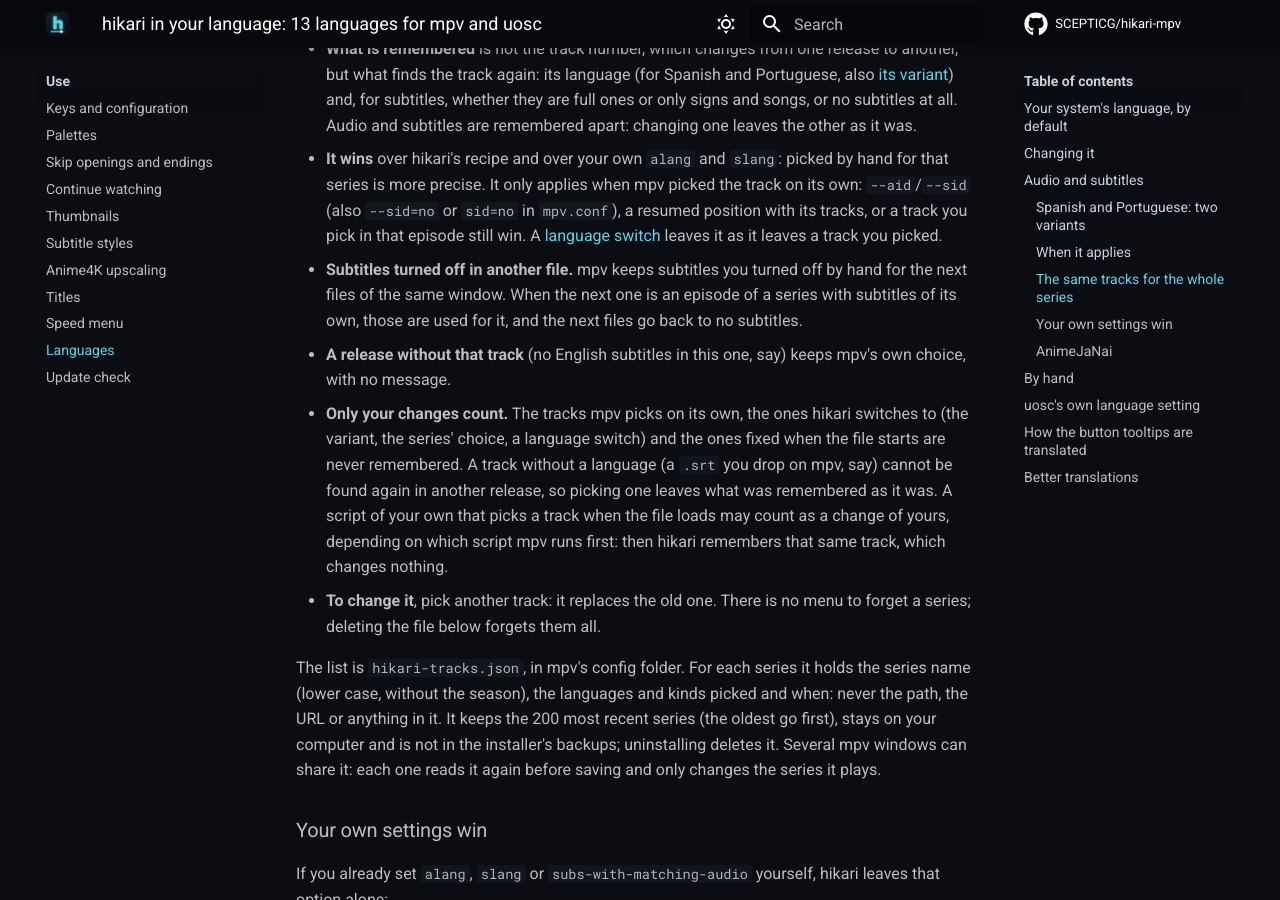
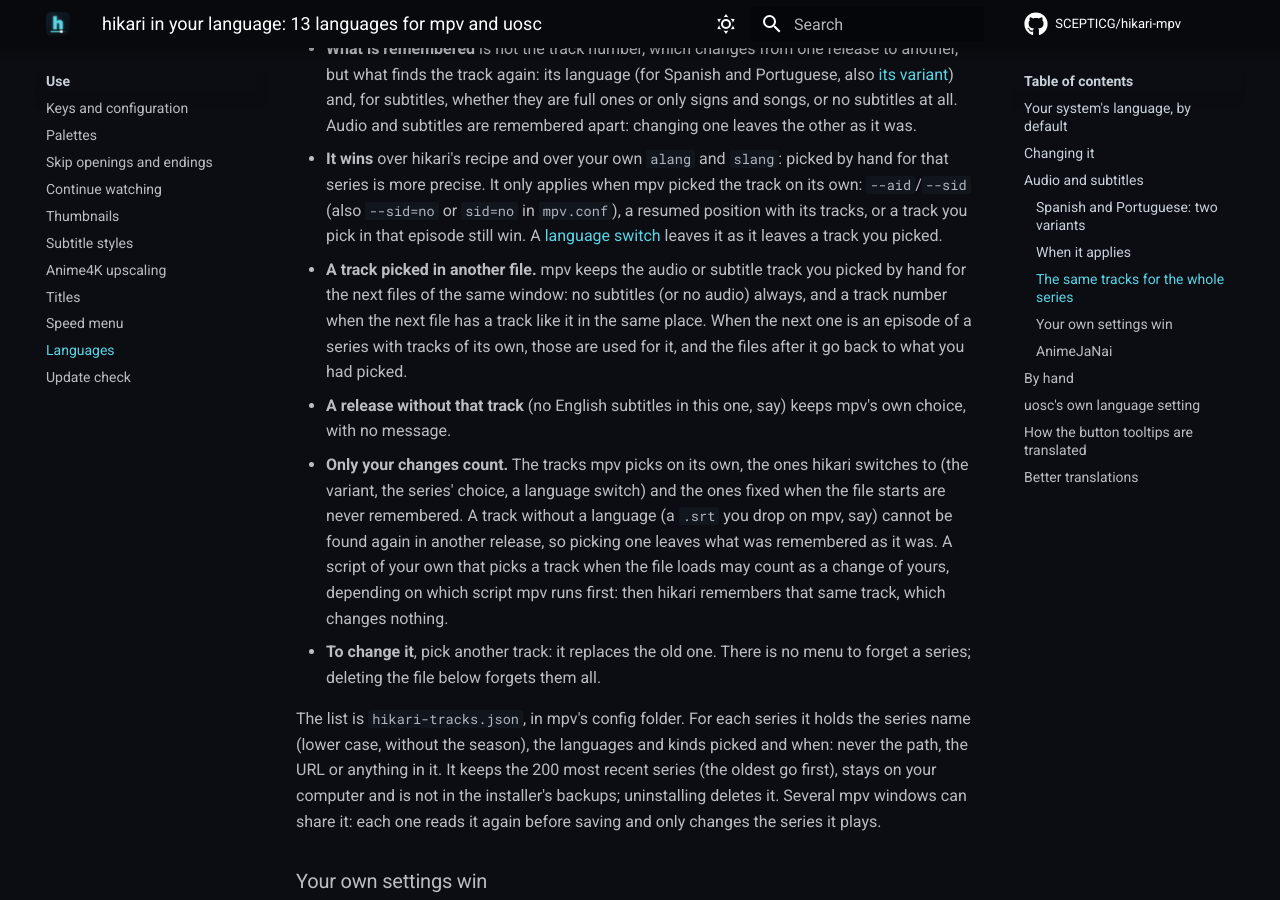
Before and after one commit to SCEPTICG/hikari-mpv, an MkDocs documentation site: the page built from docs/features/language.md, in a window 1280 px wide and 900 px high, scrolled down 5534 px. Built offline with MkDocs 1.6.1 and Material for MkDocs 9.7.7, drawn with Linux system fonts in a browser that asks for light colours; comment, search, counter and statistics services are not loaded.

Commit message:
Review fixes: any track picked by hand in another file and kept by mpv gives way to the series' tracks, not only a no

```diff
--- a/docs/features/language.md
+++ b/docs/features/language.md
@@ -117,7 +117,7 @@ When you change the audio or the subtitles yourself (uosc's menu, a key) while a
 - **The series** comes from the file name, read as for the [titles](titles.md): `[SubsPlease] Sousou no Frieren - 05 (1080p).mkv` and `Sousou.no.Frieren.S02E03.1080p.WEB-DL.mkv` are the same series. Streams such as Seanime's count too, by the name in their `filename` parameter. A film, an OVA or a name without a plain episode number has no series, and nothing is remembered for it.
 - **What is remembered** is not the track number, which changes from one release to another, but what finds the track again: its language (for Spanish and Portuguese, also [its variant](#spanish-and-portuguese-two-variants)) and, for subtitles, whether they are full ones or only signs and songs, or no subtitles at all. Audio and subtitles are remembered apart: changing one leaves the other as it was.
 - **It wins** over hikari's recipe and over your own `alang` and `slang`: picked by hand for that series is more precise. It only applies when mpv picked the track on its own: `--aid`/`--sid` (also `--sid=no` or `sid=no` in `mpv.conf`), a resumed position with its tracks, or a track you pick in that episode still win. A [language switch](#when-it-applies) leaves it as it leaves a track you picked.
-- **Subtitles turned off in another file.** mpv keeps subtitles you turned off by hand for the next files of the same window. When the next one is an episode of a series with subtitles of its own, those are used for it, and the next files go back to no subtitles.
+- **A track picked in another file.** mpv keeps the audio or subtitle track you picked by hand for the next files of the same window: no subtitles (or no audio) always, and a track number when the next file has a track like it in the same place. When the next one is an episode of a series with tracks of its own, those are used for it, and the files after it go back to what you had picked.
 - **A release without that track** (no English subtitles in this one, say) keeps mpv's own choice, with no message.
 - **Only your changes count.** The tracks mpv picks on its own, the ones hikari switches to (the variant, the series' choice, a language switch) and the ones fixed when the file starts are never remembered. A track without a language (a `.srt` you drop on mpv, say) cannot be found again in another release, so picking one leaves what was remembered as it was. A script of your own that picks a track when the file loads may count as a change of yours, depending on which script mpv runs first: then hikari remembers that same track, which changes nothing.
 - **To change it**, pick another track: it replaces the old one. There is no menu to forget a series; deleting the file below forgets them all.
```
Also changed, not shown: 2 other files.
